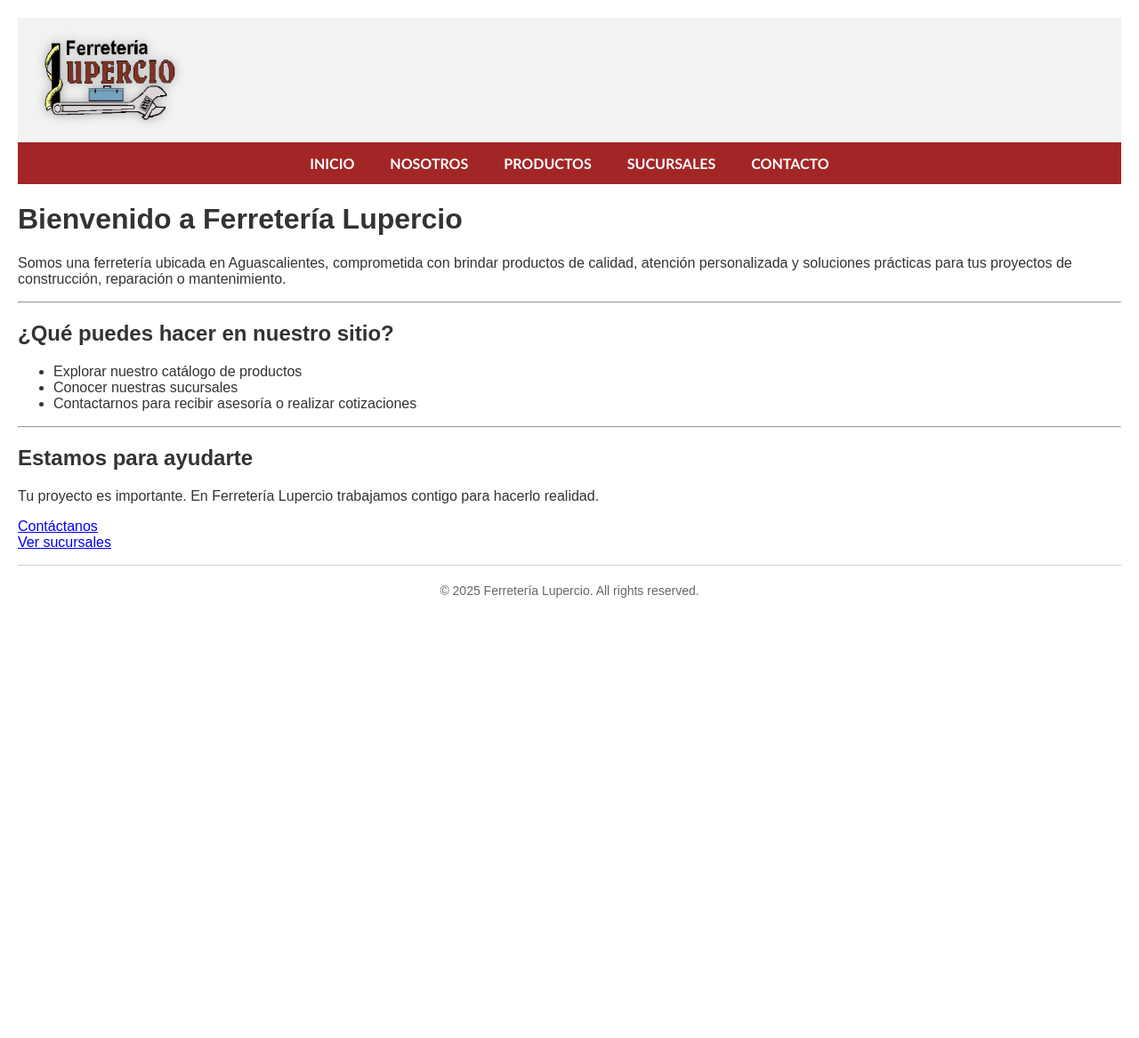
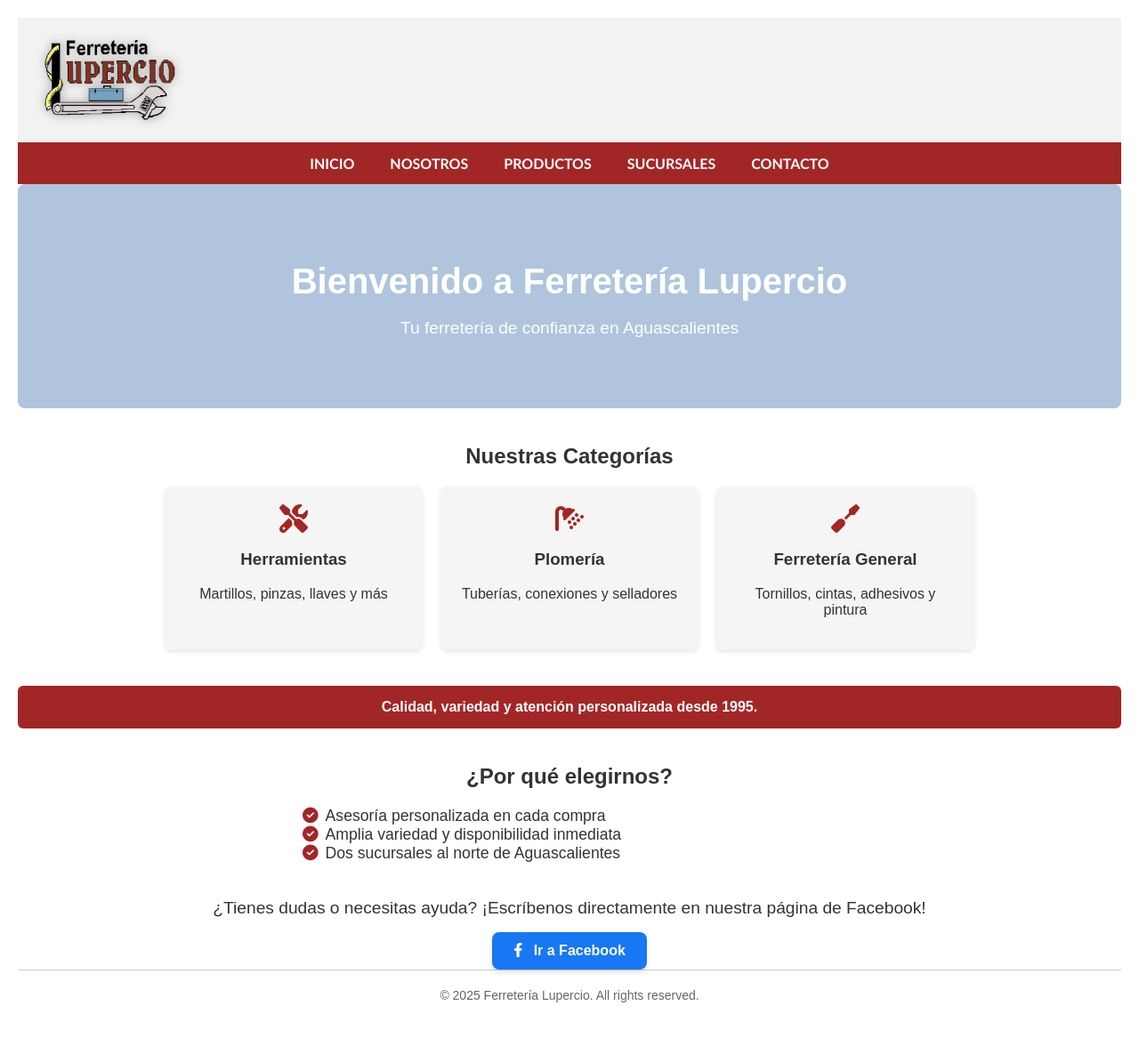
Before and after one commit to Ferreteria-Lupercio/Ferreteria-Lupercio.github.io, a Jekyll site: the page built from index.md, in a window 1280 px wide. Shown: the whole page at 89% size. Built offline with Jekyll 4.4.1, drawn with Linux system fonts in a browser that asks for light colours; before the commit the page ends 900 px from its top, so only the background shows below that.

Commit message:
Inicio page layout enhanced: hero, categories, CTA
Rebuilt the home page with clear sections including a welcome banner, product categories, and a contact CTA to improve first impressions and user interaction.

```diff
--- a/index.md
+++ b/index.md
@@ -3,23 +3,55 @@ title: Inicio
 layout: default
 ---
 
-# Bienvenido a Ferretería Lupercio
+<!-- Hero Banner -->
+<div style="background-color: #B0C4DE; color: white; padding: 60px 20px; text-align: center; border-radius: 8px;">
+  <h1 style="font-size: 2.5rem; margin-bottom: 10px;">Bienvenido a Ferretería Lupercio</h1>
+  <p style="font-size: 1.2rem;">Tu ferretería de confianza en Aguascalientes</p>
+</div>
 
-Somos una ferretería ubicada en Aguascalientes, comprometida con brindar productos de calidad, atención personalizada y soluciones prácticas para tus proyectos de construcción, reparación o mantenimiento.
+<!-- Featured Categories -->
+<div style="margin: 40px 0;">
+  <h2 style="text-align: center; margin-bottom: 20px;">Nuestras Categorías</h2>
+  <div style="display: flex; flex-wrap: wrap; justify-content: center; gap: 20px;">
+    <div style="background-color: #f5f5f5; padding: 20px; width: 250px; text-align: center; border-radius: 8px; box-shadow: 0 2px 5px rgba(0,0,0,0.1);">
+      <i class="fas fa-tools" style="font-size: 2rem; color: #a32626;"></i>
+      <h3>Herramientas</h3>
+      <p>Martillos, pinzas, llaves y más</p>
+    </div>
+    <div style="background-color: #f5f5f5; padding: 20px; width: 250px; text-align: center; border-radius: 8px; box-shadow: 0 2px 5px rgba(0,0,0,0.1);">
+      <i class="fas fa-shower" style="font-size: 2rem; color: #a32626;"></i>
+      <h3>Plomería</h3>
+      <p>Tuberías, conexiones y selladores</p>
+    </div>
+    <div style="background-color: #f5f5f5; padding: 20px; width: 250px; text-align: center; border-radius: 8px; box-shadow: 0 2px 5px rgba(0,0,0,0.1);">
+      <i class="fas fa-screwdriver" style="font-size: 2rem; color: #a32626;"></i>
+      <h3>Ferretería General</h3>
+      <p>Tornillos, cintas, adhesivos y pintura</p>
+    </div>
+  </div>
+</div>
 
----
+<!-- Promotional Strip -->
+<div style="background-color: #a32626; color: white; text-align: center; padding: 15px; border-radius: 6px;">
+  <strong>Calidad, variedad y atención personalizada desde 1995.</strong>
+</div>
 
-## ¿Qué puedes hacer en nuestro sitio?
+<!-- Why Choose Us -->
+<div style="margin: 40px 0;">
+  <h2 style="text-align: center;">¿Por qué elegirnos?</h2>
+  <ul style="max-width: 600px; margin: auto; list-style: none; padding: 0; font-size: 1.1rem;">
+    <li><i class="fas fa-check-circle" style="color: #a32626; margin-right: 8px;"></i>Asesoría personalizada en cada compra</li>
+    <li><i class="fas fa-check-circle" style="color: #a32626; margin-right: 8px;"></i>Amplia variedad y disponibilidad inmediata</li>
+    <li><i class="fas fa-check-circle" style="color: #a32626; margin-right: 8px;"></i>Dos sucursales al norte de Aguascalientes</li>
+  </ul>
+</div>
 
-- Explorar nuestro catálogo de productos
-- Conocer nuestras sucursales
-- Contactarnos para recibir asesoría o realizar cotizaciones
-
----
-
-## Estamos para ayudarte
-
-Tu proyecto es importante. En Ferretería Lupercio trabajamos contigo para hacerlo realidad.
-
-[Contáctanos](./contacto.md)
-[Ver sucursales](./sucursales.md)
+<div style="text-align: center; margin-top: 2rem;">
+  <p style="font-size: 1.2rem; margin-bottom: 1rem;">
+    ¿Tienes dudas o necesitas ayuda? ¡Escríbenos directamente en nuestra página de Facebook!
+  </p>
+  <a href="https://www.facebook.com/profile.php?id=100054115195835" target="_blank" rel="noopener noreferrer"
+     style="display: inline-block; background-color: #1877F2; color: white; font-weight: bold; padding: 12px 24px; border-radius: 8px; text-decoration: none; font-size: 1rem; box-shadow: 0 4px 6px rgba(0,0,0,0.1); transition: background-color 0.3s;">
+    <i class="fab fa-facebook-f" style="margin-right: 8px;"></i> Ir a Facebook
+  </a>
+</div>
```
